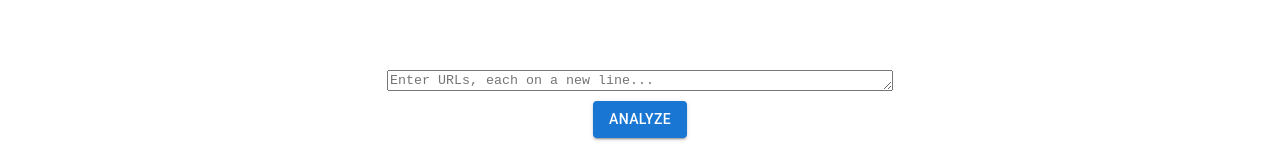
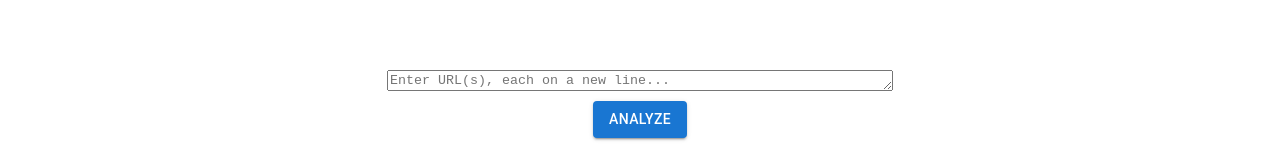
Before and after one commit to lifeofzi/brightedge_app, a React (Vite) app in the folder brightedge_ui/: page / in a window 1280 px wide. Shown: the part 124-284 px from the top of the page. Built offline with nearby package versions, Linux system fonts and the light colour scheme; no server answers.

Commit message:
Minor formatting change.

```diff
--- a/brightedge_ui/src/components/SearchBar.tsx
+++ b/brightedge_ui/src/components/SearchBar.tsx
@@ -78,7 +78,7 @@ function Searchbar() {
     <div className={styles.container}>
       <TextareaAutosize
         minRows={1}
-        placeholder="Enter URLs, each on a new line..."
+        placeholder="Enter URL(s), each on a new line..."
         className={styles.textarea}
         onChange={(e) => setTextareaContent(e.target.value)}
       />
```
